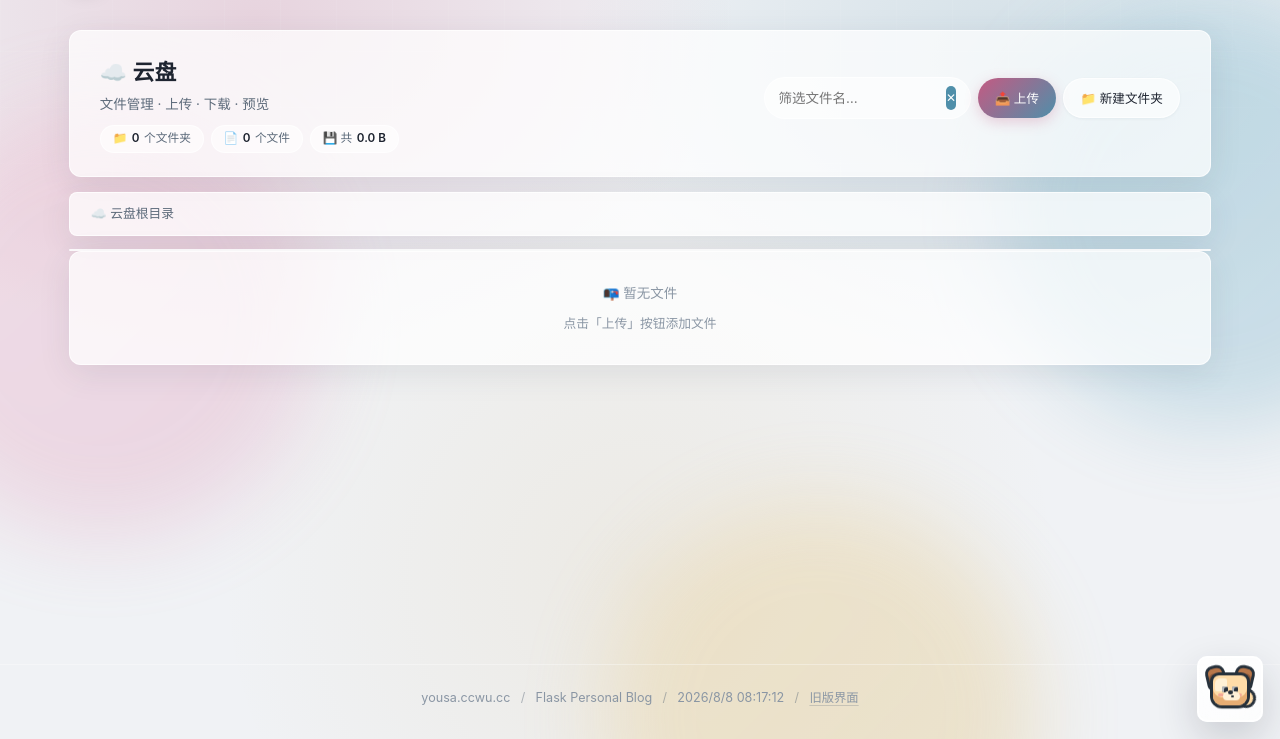
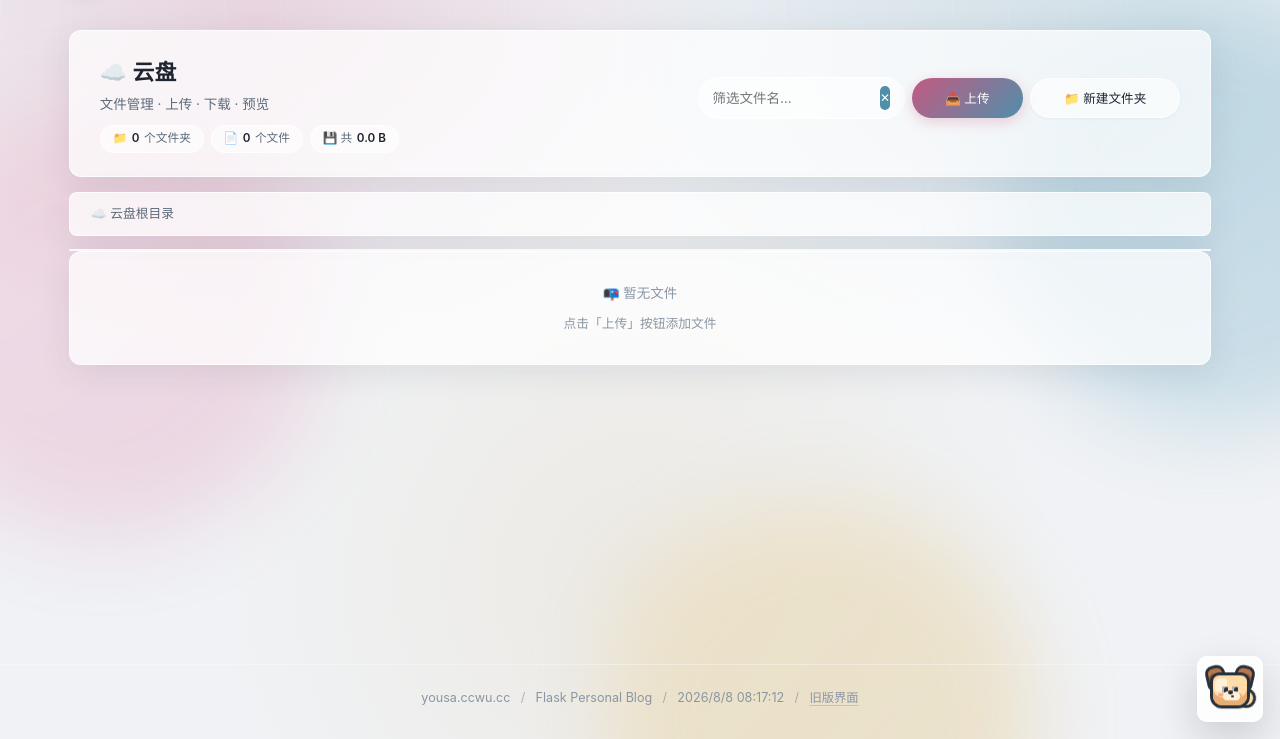
Before and after one commit to YOUSA-CECE/yousa.ccwu.cc, a Flask app: page /cloud/ in a window 1280 px wide. Shown: the part 61-800 px from the top of the page. Run offline with Flask 3, Linux system fonts and the light colour scheme; the visitor is signed in with stand-in values (Sample User, id 1); data comes from the database, SQL or seed files in the repository; data that the repository does not hold is empty; some libraries are stand-ins or nearby versions.

Commit message:
fix: 上传/新建文件夹按钮左右padding加倍

```diff
--- a/static/ui-v2.css
+++ b/static/ui-v2.css
@@ -1119,7 +1119,7 @@ body.ui-v2 .cloud-btn-primary {
   border: none;
   border-radius: 999px;
   min-height: 40px;
-  padding: 0.45rem 1.1rem;
+  padding: 0.45rem 2.2rem;
   font-size: 0.84rem;
   font-weight: 500;
   color: #fff;
--- a/templates/cloud.html
+++ b/templates/cloud.html
@@ -16,7 +16,7 @@
 .cloud-search input::-webkit-search-decoration { -webkit-appearance: none; appearance: none; }
 .cloud-search input:focus { width: 220px; }
 .cloud-toolbar button, .cloud-btn { background: var(--accent-2); color:#fff; border:none;
-  border-radius:999px; padding:0.4rem 1rem; font-size:0.82rem; cursor:pointer; transition:opacity 0.2s; }
+  border-radius:999px; padding:0.4rem 2rem; font-size:0.82rem; cursor:pointer; transition:opacity 0.2s; }
 .cloud-toolbar button:hover, .cloud-btn:hover { opacity:0.85; }
 .cloud-btn-primary { background: var(--accent); }
 .cloud-search button { background: var(--accent-2); color: #fff; border: none;
```
